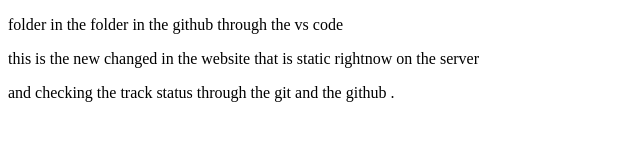
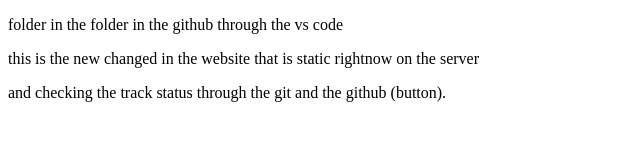
Before and after one commit to Tripathi-hacks/localRepo, a plain HTML site: page localRepo/index.html in a window 1280 px wide. Shown: the full height of the page, 0-640 px from the left. Drawn offline with Linux system fonts and the light colour scheme.

```diff
--- a/localRepo/index.html
+++ b/localRepo/index.html
@@ -8,6 +8,6 @@
 <body>
     <p> folder in the folder in the github through the vs code </p>
     <p> this is the new changed in the website that is static rightnow on the server </p>
-    <p> and checking the track status through the git and the github . </p>
+    <p> and checking the track status through the git and the github (button). </p>
 </body>
 </html>
```
